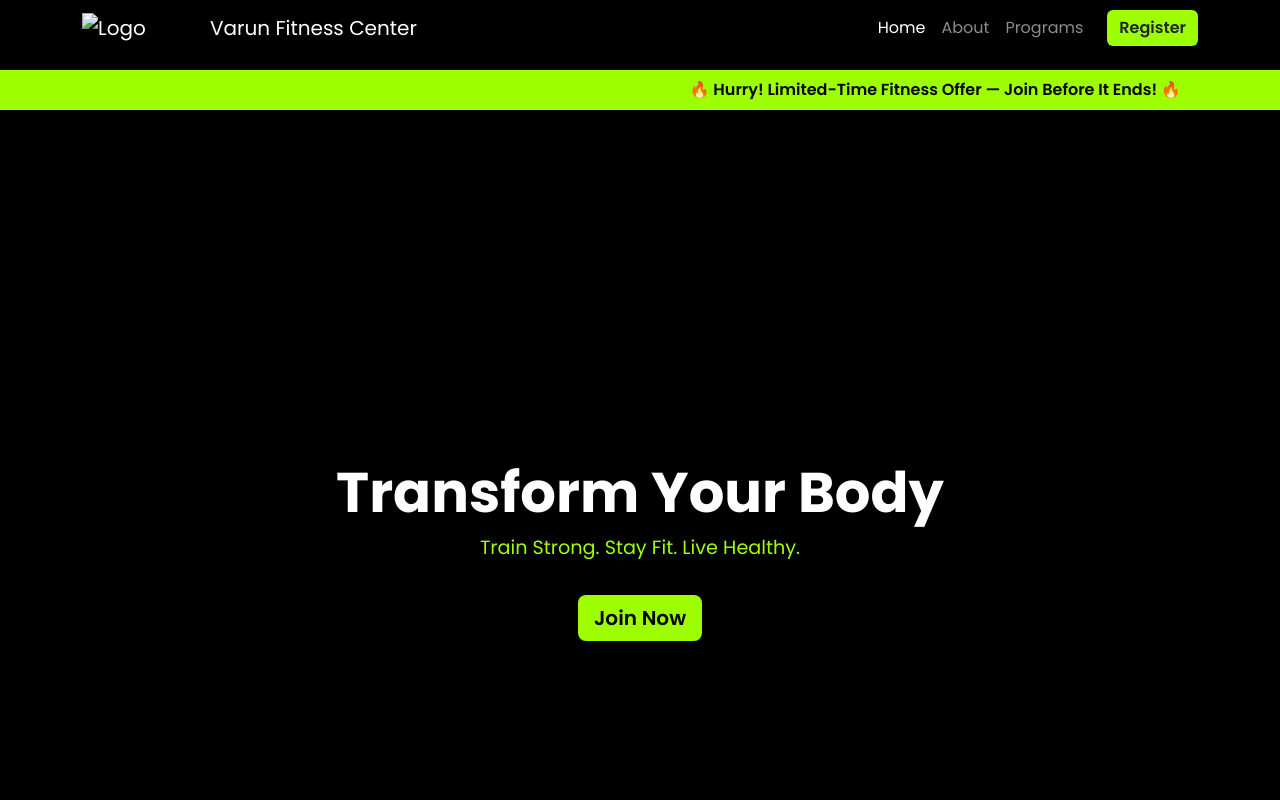
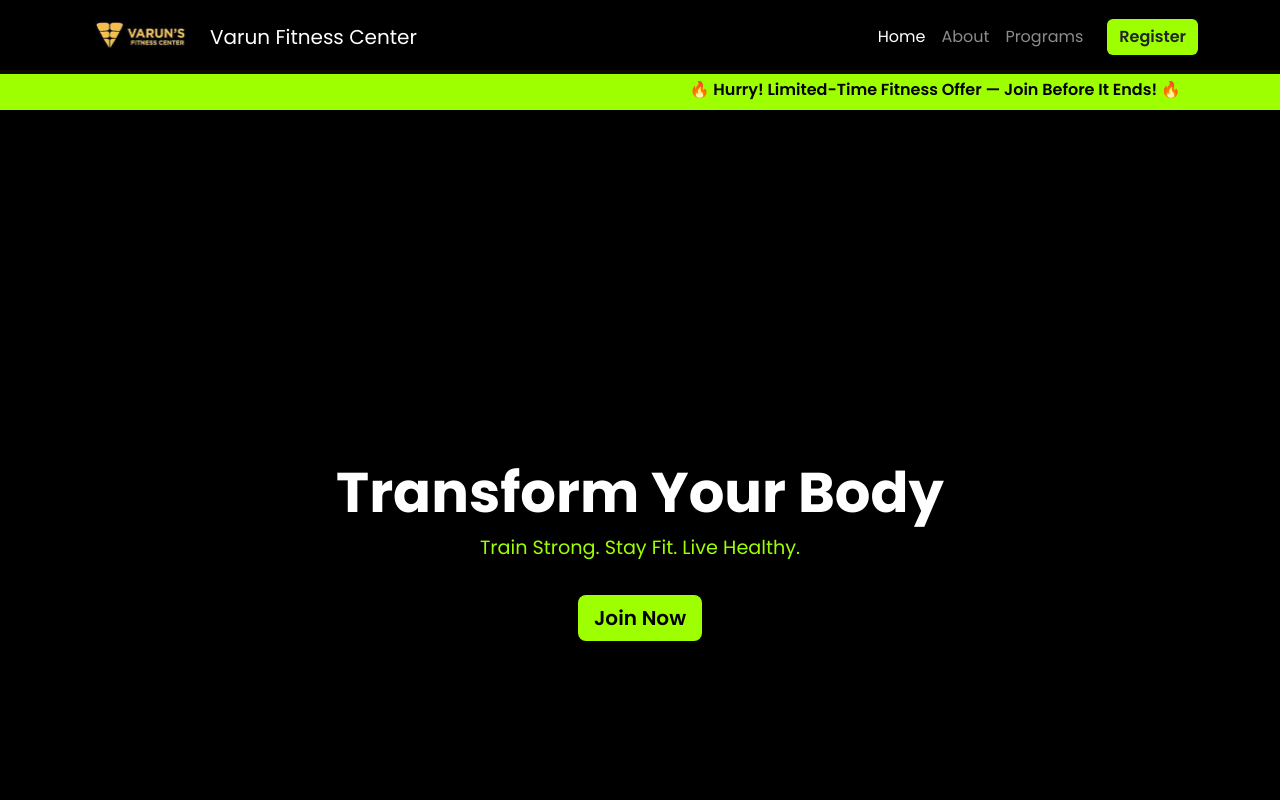
Before and after one commit to jellybean2695/varun-fitness-website, a plain HTML site: page index.html in a window 1280 px wide. Shown: the top 800 px of the page. Drawn offline with nearby package versions, Linux system fonts and the light colour scheme; files whose address does not match are found by name.

Commit message:
index.html

```diff
--- a/index.html
+++ b/index.html
@@ -22,7 +22,7 @@
     <nav class="navbar navbar-expand-lg navbar-dark fixed-top custom-nav">
         <div class="container">
             <a class="navbar-brand d-flex align-items-center" href="#home">
-                <img src="../gym/gym_assets/image copy 21.png" alt="Logo" class="logo">
+                <img src="gym_assets/image copy 21.png" alt="Logo" class="logo">
                 <span class="ms-2">Varun Fitness Center</span>
             </a>
 
```
